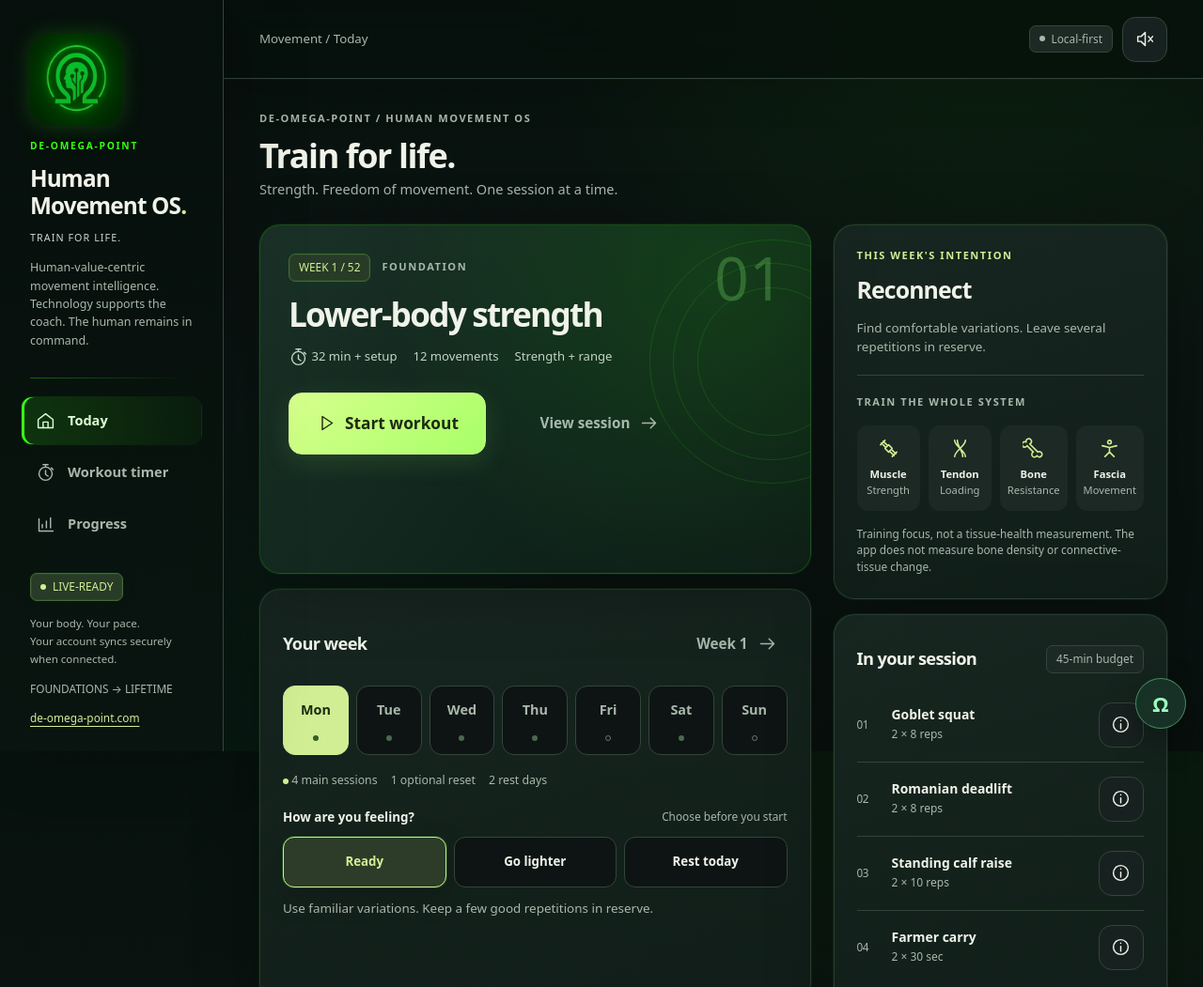
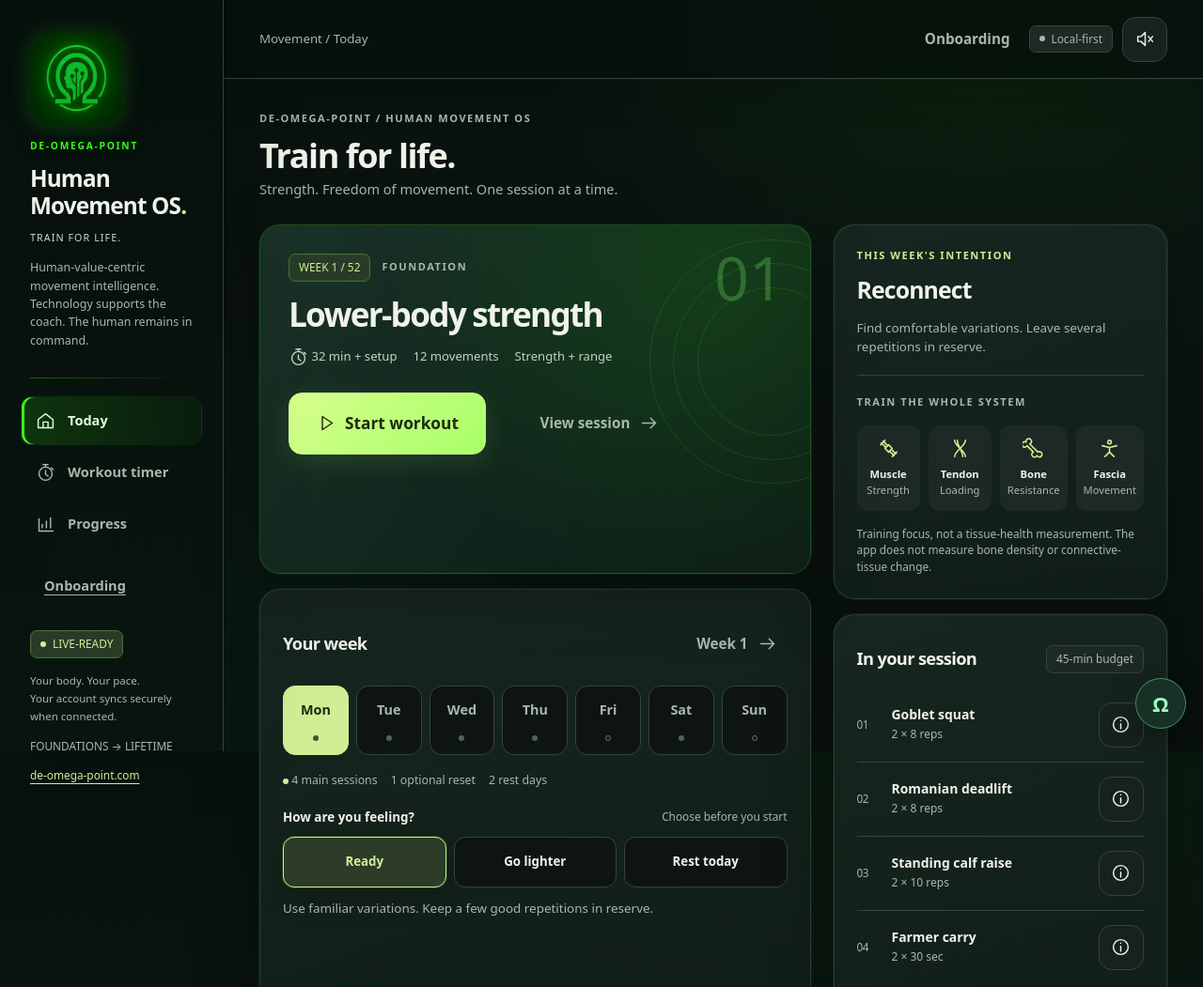
Before and after one commit to De-Omega-Point/HumanMovementOS, a website with bundled scripts: page index.html in a window 1280 px wide. Shown: the top 1051 px of the page at 94% size. Built offline with nearby package versions, Linux system fonts and the light colour scheme.

Commit message:
feat: add discoverable guided client onboarding

```diff
--- a/index.html
+++ b/index.html
@@ -7,8 +7,8 @@
 <link rel="manifest" href="manifest.webmanifest"></head><body>
 <a class="skip-link" href="#app">Skip to main content</a>
 <div id="storage-warning" class="data-warning" role="alert" hidden></div>
-<aside class="sidebar" aria-label="Main navigation"><div class="brand"><img class="brand-logo" src="assets/brand/logo-512.png" alt="De-Omega-Point official logo"><div class="brand-name">DE-OMEGA-POINT</div><div class="brand-title">Human<br>Movement OS<span class="accent">.</span></div><div class="brand-sub">TRAIN FOR LIFE.</div><p class="dop-brand-statement">Human-value-centric movement intelligence. Technology supports the coach. The human remains in command.</p></div><nav id="nav-desktop"></nav><div class="sidebar-bottom"><div class="pill green"><span class="dot"></span> LIVE-READY</div><p class="privacy-line" style="margin-top:14px">Your body. Your pace.<br>Your account syncs securely when connected.</p><p class="tiny muted" style="margin-bottom:8px">FOUNDATIONS → LIFETIME</p><a class="tiny" href="https://de-omega-point.com/" target="_blank" rel="noopener" style="color:var(--accent)">de-omega-point.com</a></div></aside>
-<div class="shell"><header class="topbar"><div class="context">Movement / <span id="context-title">Today</span></div><div class="mobile-brand"><img src="assets/brand/logo-512.png" alt="De-Omega-Point logo"><span>DE-OMEGA-POINT<b>Human Movement OS.</b></span></div><div class="toptools"><span class="pill"><span class="dot"></span><span id="connection">Local-first</span></span><button class="iconbtn client-restricted" data-action="nav" data-view="library" aria-label="Open movement library"><svg class="icon" viewBox="0 0 24 24" aria-hidden="true"><path d="M3 4h6l3 2 3-2h6v16h-6l-3 1-3-1H3zM12 6v15"/></svg></button><button class="iconbtn" id="sound-top" data-action="toggle-sound" aria-label="Enable sound"></button><button class="iconbtn client-restricted" data-action="nav" data-view="settings" aria-label="Open settings"><svg class="icon" viewBox="0 0 24 24" aria-hidden="true"><path d="M4 7h16M4 17h16"/><circle cx="9" cy="7" r="3"/><circle cx="16" cy="17" r="3"/></svg></button></div></header><main class="main" id="app" tabindex="-1"></main></div>
+<aside class="sidebar" aria-label="Main navigation"><div class="brand"><img class="brand-logo" src="assets/brand/logo-512.png" alt="De-Omega-Point official logo"><div class="brand-name">DE-OMEGA-POINT</div><div class="brand-title">Human<br>Movement OS<span class="accent">.</span></div><div class="brand-sub">TRAIN FOR LIFE.</div><p class="dop-brand-statement">Human-value-centric movement intelligence. Technology supports the coach. The human remains in command.</p></div><nav id="nav-desktop"></nav><div style="padding:8px 10px 0"><a id="client-onboarding-link" class="nav-item" href="onboarding.html">Onboarding</a></div><div class="sidebar-bottom"><div class="pill green"><span class="dot"></span> LIVE-READY</div><p class="privacy-line" style="margin-top:14px">Your body. Your pace.<br>Your account syncs securely when connected.</p><p class="tiny muted" style="margin-bottom:8px">FOUNDATIONS → LIFETIME</p><a class="tiny" href="https://de-omega-point.com/" target="_blank" rel="noopener" style="color:var(--accent)">de-omega-point.com</a></div></aside>
+<div class="shell"><header class="topbar"><div class="context">Movement / <span id="context-title">Today</span></div><div class="mobile-brand"><img src="assets/brand/logo-512.png" alt="De-Omega-Point logo"><span>DE-OMEGA-POINT<b>Human Movement OS.</b></span></div><div class="toptools"><a class="btn text small" href="onboarding.html" aria-label="Open onboarding">Onboarding</a><span class="pill"><span class="dot"></span><span id="connection">Local-first</span></span><button class="iconbtn client-restricted" data-action="nav" data-view="library" aria-label="Open movement library"><svg class="icon" viewBox="0 0 24 24" aria-hidden="true"><path d="M3 4h6l3 2 3-2h6v16h-6l-3 1-3-1H3zM12 6v15"/></svg></button><button class="iconbtn" id="sound-top" data-action="toggle-sound" aria-label="Enable sound"></button><button class="iconbtn client-restricted" data-action="nav" data-view="settings" aria-label="Open settings"><svg class="icon" viewBox="0 0 24 24" aria-hidden="true"><path d="M4 7h16M4 17h16"/><circle cx="9" cy="7" r="3"/><circle cx="16" cy="17" r="3"/></svg></button></div></header><main class="main" id="app" tabindex="-1"></main></div>
 <nav class="mobile-nav" id="nav-mobile" aria-label="Main navigation"></nav>
 <dialog id="modal" aria-label="Movement OS dialog"><div id="modal-content"></div></dialog>
 <input id="import-file" type="file" accept="application/json,.json" aria-label="Import Movement OS backup">
```
